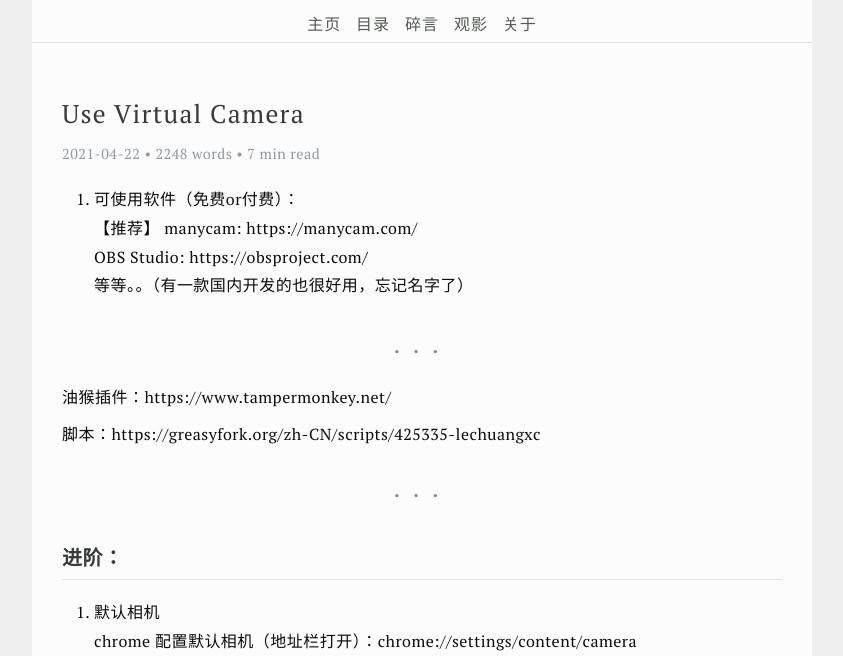
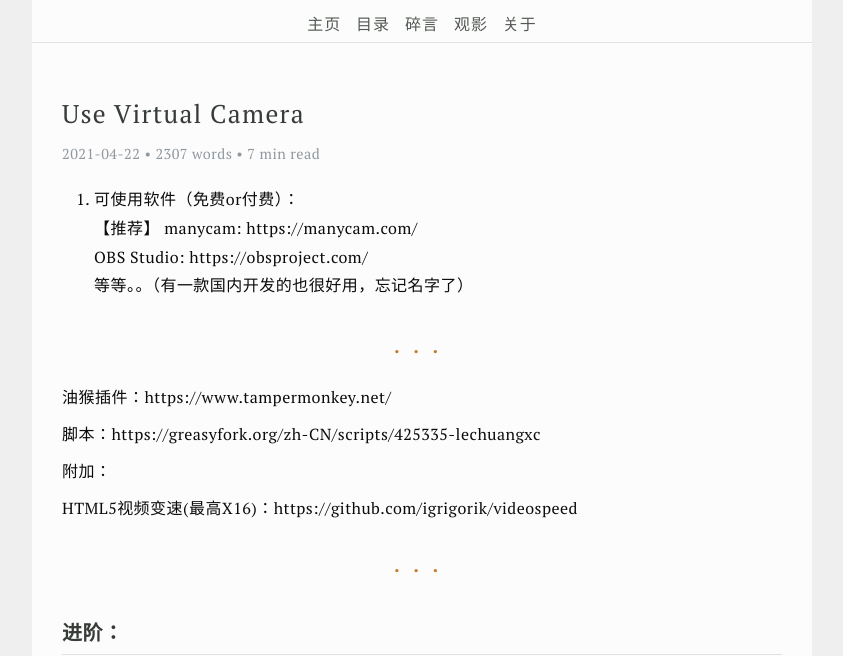
Before and after one commit to xx025/xx025.github.com, a Jekyll site: the page built from posts/essay/_posts/2021-04-22-use-virtual-camera.md, in a window 1280 px wide and 900 px high, cut to the strip 244-900 px from the top of the window. Shown: the whole strip, without its empty margins (218-1061 px from the left). Built offline with Jekyll 4.4.1, drawn with Linux system fonts in a browser that asks for light colours; our own code applies the rules of GitHub Pages for plain Markdown files; a script that is not in the unit is left out; comment, search, counter and statistics services are not loaded.

Commit message:
Update 2021-04-22-use-virtual-camera.md

```diff
--- a/posts/essay/_posts/2021-04-22-use-virtual-camera.md
+++ b/posts/essay/_posts/2021-04-22-use-virtual-camera.md
@@ -13,6 +13,10 @@
 油猴插件：https://www.tampermonkey.net/
 
 脚本：https://greasyfork.org/zh-CN/scripts/425335-lechuangxc
+
+附加：
+
+   HTML5视频变速(最高X16)：https://github.com/igrigorik/videospeed
 
 ---
 
```
